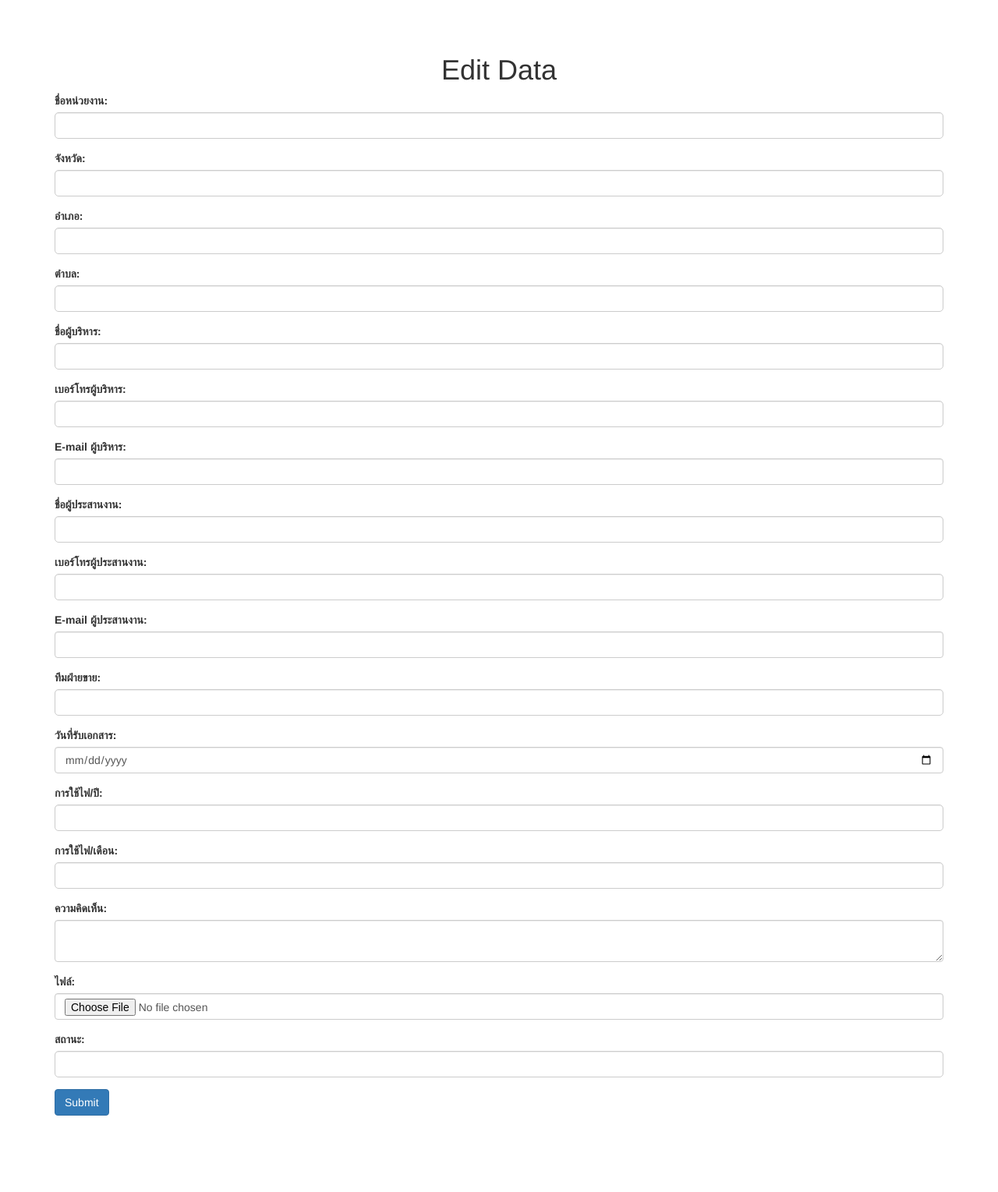
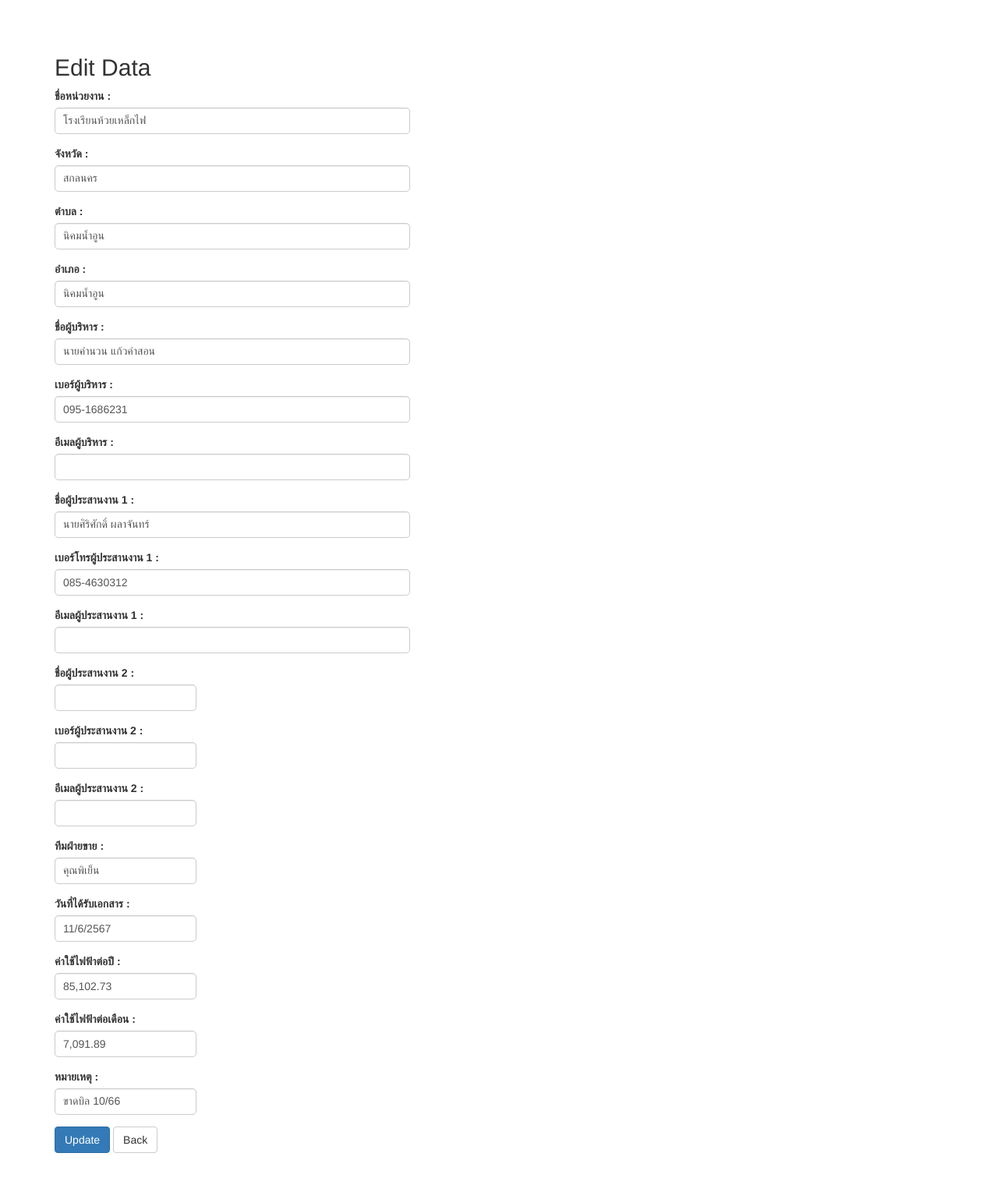
Before and after one commit to RagnaCrimson/EvoWeb, a PHP site: the page made by edit.php in a window 1280 px wide. Shown: the part 74-1603 px from the top of the page at 78% size. Before the commit the page ends 1505 px from the top, so only its background shows below. Run offline with PHP 8.4, Linux system fonts and the light colour scheme; a user stored in the database is signed in; data comes from the database, SQL or seed files in the repository.

Commit message:
edit&button update

```diff
--- /dev/null
+++ b/back.html
@@ -0,0 +1,61 @@
+<!DOCTYPE html>
+<html lang="en">
+<head>
+<meta charset="UTF-8">
+<meta name="viewport" content="width=device-width, initial-scale=1.0">
+<title>Back to Top Button</title>
+<link rel="stylesheet" href="styles.css">
+<style>
+    #backToTopBtn {
+    display: none;
+    position: fixed;
+    bottom: 20px;
+    right: 20px;
+    z-index: 99;
+}
+
+#backToTopBtn button {
+    background-color: #007bff;
+    color: white;
+    border: none;
+    padding: 10px 20px;
+    border-radius: 5px;
+    cursor: pointer;
+}
+
+#backToTopBtn button:hover {
+    background-color: #0056b3;
+}
+
+</style>
+</head>
+<body>
+    <!-- Your content here -->
+
+    <div id="backToTopBtn">
+        <button onclick="scrollToTop()">Back to Top</button>
+    </div>
+
+    <script>
+                // Function to scroll to the top of the page smoothly
+        function scrollToTop() {
+            window.scrollTo({
+                top: 0,
+                behavior: "smooth"
+            });
+        }
+
+        // Show/hide back to top button based on scroll position
+        window.onscroll = function() {
+            var backToTopBtn = document.getElementById("backToTopBtn");
+
+            if (document.body.scrollTop > 20 || document.documentElement.scrollTop > 20) {
+                backToTopBtn.style.display = "block";
+            } else {
+                backToTopBtn.style.display = "none";
+            }
+        };
+
+    </script>
+</body>
+</html>
--- a/edit.php
+++ b/edit.php
@@ -1,65 +1,44 @@
 <?php
-include 'connect.php';
+$server = "localhost";
+$username = "root";
+$password = "";
+$database = "datastore_db";
 
-if ($_SERVER["REQUEST_METHOD"] == "POST") {
-    $V_Name = $_POST['V_Name'];
-    $V_Province = $_POST['V_Province'];
-    $V_District = $_POST['V_District'];
-    $V_SubDistrict = $_POST['V_SubDistrict'];
-    $V_ExecName = $_POST['V_ExecName'];
-    $V_ExecPhone = $_POST['V_ExecPhone'];
-    $V_ExecMail = $_POST['V_ExecMail'];
-    $V_CoordName = $_POST['V_CoordName'];
-    $V_CoordPhone = $_POST['V_CoordPhone'];
-    $V_CoordMail = $_POST['V_CoordMail'];
-    $V_Sale = $_POST['V_Sale'];
-    $V_Date = $_POST['V_Date'];
-    $V_Electric_per_year = $_POST['V_Electric_per_year'];
-    $V_Electric_per_month = $_POST['V_Electric_per_month'];
-    $V_Comment = $_POST['V_Comment'];
-    $V_File = $_FILES['V_File']['name'];
-    $T_Status = $_POST['T_Status'];
+$objConnect = new mysqli($server, $username, $password, $database);
 
-    if (!empty($V_File)) {
-        $target_dir = "uploads/";
-        $target_file = $target_dir . basename($V_File);
-        if (!move_uploaded_file($_FILES['V_File']['tmp_name'], $target_file)) {
-            die("Error uploading file");
-        }
+if ($objConnect->connect_error) {
+    die("Connection failed: " . $objConnect->connect_error);
+}
+
+mysqli_query($objConnect, "SET NAMES utf8");
+
+if(isset($_GET['id'])) {
+    $id = $_GET['id'];
+
+    $strSQL_edit = "SELECT * FROM view WHERE V_Name = '$id'";
+    $result_edit = $objConnect->query($strSQL_edit);
+
+    if (!$result_edit) {
+        die("Query failed: " . $objConnect->error);
     }
 
-    $stmt = $objConnect->prepare("UPDATE view_info SET
-        V_Name=?,
-        V_Province=?,
-        V_District=?,
-        V_SubDistrict=?,
-        V_ExecName=?,
-        V_ExecPhone=?,
-        V_ExecMail=?,
-        V_CoordName=?,
-        V_CoordPhone=?,
-        V_CoordMail=?,
-        V_Sale=?,
-        V_Date=?,
-        V_Electric_per_year=?,
-        V_Electric_per_month=?,
-        V_Comment=?,
-        V_File=?,
-        T_Status=?
-        WHERE V_Name=?");
+    $row_edit = $result_edit->fetch_assoc();
+} else {
+    echo "No ID specified.";
+    exit;
+}
 
-    $stmt->bind_param("ssssssssssssssssss", $V_Name, $V_Province, $V_District, $V_SubDistrict, $V_ExecName, $V_ExecPhone, $V_ExecMail, $V_CoordName, $V_CoordPhone, $V_CoordMail, $V_Sale, $V_Date, $V_Electric_per_year, $V_Electric_per_month, $V_Comment, $V_File, $T_Status, $V_Name);
+if(isset($_POST['submit'])) {
+    // Update the record with the edited data
+    $newData = $_POST['data']; // Assuming you have form fields named accordingly
+    $strSQL_update = "UPDATE view SET ... WHERE V_Name = '$id'";
+    // Execute the update query
 
-    if ($stmt->execute()) {
+    if ($objConnect->query($strSQL_update) === TRUE) {
         echo "Record updated successfully";
-        header("Location: index.php");
-        exit();
     } else {
-        echo "Error updating record: " . $stmt->error;
+        echo "Error updating record: " . $objConnect->error;
     }
-
-    $stmt->close();
-    $objConnect->close();
 }
 ?>
 
@@ -68,89 +47,96 @@
 <head>
     <meta charset="UTF-8">
     <meta name="viewport" content="width=device-width, initial-scale=1.0">
-    <link rel="stylesheet" href="style.css">
+    <title>Edit Data</title>
     <link rel="stylesheet" href="https://maxcdn.bootstrapcdn.com/bootstrap/3.4.1/css/bootstrap.min.css">
-    <script src="https://ajax.googleapis.com/ajax/libs/jquery/3.7.1/jquery.min.js"></script>
-    <script src="https://maxcdn.bootstrapcdn.com/bootstrap/3.4.1/js/bootstrap.min.js"></script>
-    <title>Dashbord Admin</title>
 </head>
 <body>
     <?php include 'header.php'; ?>
+    <div class="container">
+        <h2>Edit Data</h2>
+        <form method="post">
 
-    <div class="container tabcontent">
-        <h1>Edit Data</h1>
-        <form action="edit.php" method="POST" enctype="multipart/form-data">
-            <input type="hidden" name="id" value="<?php echo isset($row['V_Name']) ? $row['V_Name'] : ''; ?>">
+        <div class="left">
             <div class="form-group">
-                <label for="V_Name">ชื่อหน่วยงาน:</label>
-                <input type="text" class="form-control" id="V_Name" name="V_Name" value="<?php echo isset($row['V_Name']) ? $row['V_Name'] : ''; ?>" required>
+                <label for="name">ชื่อหน่วยงาน :</label>
+                <input type="text" class="form-control" id="name" name="data[V_Name]" value="<?php echo $row_edit['V_Name']; ?>">
             </div>
             <div class="form-group">
-                <label for="V_Province">จังหวัด:</label>
-                <input type="text" class="form-control" id="V_Province" name="V_Province" value="<?php echo isset($row['V_Province']) ? $row['V_Province'] : ''; ?>">
+                <label for="province">จังหวัด :</label>
+                <input type="text" class="form-control" id="province" name="data[V_Province]" value="<?php echo $row_edit['V_Province']; ?>">
             </div>
             <div class="form-group">
-                <label for="V_District">อำเภอ:</label>
-                <input type="text" class="form-control" id="V_District" name="V_District" value="<?php echo isset($row['V_District']) ? $row['V_District'] : ''; ?>">
+                <label for="distric">ตำบล :</label>
+                <input type="text" class="form-control" id="distric" name="data[V_District]" value="<?php echo $row_edit['V_District']; ?>">
             </div>
             <div class="form-group">
-                <label for="V_SubDistrict">ตำบล:</label>
-                <input type="text" class="form-control" id="V_SubDistrict" name="V_SubDistrict" value="<?php echo isset($row['V_SubDistrict']) ? $row['V_SubDistrict'] : ''; ?>">
+                <label for="V_SubDistrict">อำเภอ :</label>
+                <input type="text" class="form-control" id="province" name="data[V_SubDistrict]" value="<?php echo $row_edit['V_SubDistrict']; ?>">
             </div>
             <div class="form-group">
-                <label for="V_ExecName">ชื่อผู้บริหาร:</label>
-                <input type="text" class="form-control" id="V_ExecName" name="V_ExecName" value="<?php echo isset($row['V_ExecName']) ? $row['V_ExecName'] : ''; ?>">
+                <label for="ExecName">ชื่อผู้บริหาร :</label>
+                <input type="text" class="form-control" id="ExecName" name="data[V_ExecName]" value="<?php echo $row_edit['V_ExecName']; ?>">
             </div>
             <div class="form-group">
-                <label for="V_ExecPhone">เบอร์โทรผู้บริหาร:</label>
-                <input type="text" class="form-control" id="V_ExecPhone" name="V_ExecPhone" value="<?php echo isset($row['V_ExecPhone']) ? $row['V_ExecPhone'] : ''; ?>">
+                <label for="ExecPhone">เบอร์ผู้บริหาร :</label>
+                <input type="text" class="form-control" id="ExecPhone" name="data[V_ExecPhone]" value="<?php echo $row_edit['V_ExecPhone']; ?>">
             </div>
             <div class="form-group">
-                <label for="V_ExecMail">E-mail ผู้บริหาร:</label>
-                <input type="email" class="form-control" id="V_ExecMail" name="V_ExecMail" value="<?php echo isset($row['V_ExecMail']) ? $row['V_ExecMail'] : ''; ?>">
+                <label for="ExecMail">อีเมลผู้บริหาร :</label>
+                <input type="text" class="form-control" id="ExecMail" name="data[V_ExecMail]" value="<?php echo $row_edit['V_ExecMail']; ?>">
             </div>
             <div class="form-group">
-                <label for="V_CoordName">ชื่อผู้ประสานงาน:</label>
-                <input type="text" class="form-control" id="V_CoordName" name="V_CoordName" value="<?php echo isset($row['V_CoordName']) ? $row['V_CoordName'] : ''; ?>">
+                <label for="CoordName1">ชื่อผู้ประสานงาน 1 :</label>
+                <input type="text" class="form-control" id="CoordName1" name="data[V_CoordName1]" value="<?php echo $row_edit['V_CoordName1']; ?>">
             </div>
             <div class="form-group">
-                <label for="V_CoordPhone">เบอร์โทรผู้ประสานงาน:</label>
-                <input type="text" class="form-control" id="V_CoordPhone" name="V_CoordPhone" value="<?php echo isset($row['V_CoordPhone']) ? $row['V_CoordPhone'] : ''; ?>">
+                <label for="CoordPhone1">เบอร์โทรผู้ประสานงาน 1 :</label>
+                <input type="text" class="form-control" id="CoordPhone1" name="data[V_CoordPhone1]" value="<?php echo $row_edit['V_CoordPhone1']; ?>">
             </div>
             <div class="form-group">
-                <label for="V_CoordMail">E-mail ผู้ประสานงาน:</label>
-                <input type="email" class="form-control" id="V_CoordMail" name="V_CoordMail" value="<?php echo isset($row['V_CoordMail']) ? $row['V_CoordMail'] : ''; ?>">
+                <label for="CoordMail1">อีเมลผู้ประสานงาน 1 :</label>
+                <input type="text" class="form-control" id="CoordMail1" name="data[V_CoordMail1]" value="<?php echo $row_edit['V_CoordMail1']; ?>">
+            </div>
+
+        <div class="right">
+            <div class="form-group">
+                <label for="CoordName2">ชื่อผู้ประสานงาน 2 :</label>
+                <input type="text" class="form-control" id="CoordName2" name="data[V_CoordName2]" value="<?php echo $row_edit['V_CoordName2']; ?>">
             </div>
             <div class="form-group">
-                <label for="V_Sale">ทีมฝ่ายขาย:</label>
-                <input type="text" class="form-control" id="V_Sale" name="V_Sale" value="<?php echo isset($row['V_Sale']) ? $row['V_Sale'] : ''; ?>">
+                <label for="CoordPhone2">เบอร์ผู้ประสานงาน 2 :</label>
+                <input type="text" class="form-control" id="CoordPhone2" name="data[V_CoordPhone2]" value="<?php echo $row_edit['V_CoordPhone2']; ?>">
             </div>
             <div class="form-group">
-                <label for="V_Date">วันที่รับเอกสาร:</label>
-                <input type="date" class="form-control" id="V_Date" name="V_Date" value="<?php echo isset($row['V_Date']) ? $row['V_Date'] : ''; ?>">
+                <label for="CoordMail1">อีเมลผู้ประสานงาน 2 :</label>
+                <input type="text" class="form-control" id="CoordMail1" name="data[V_CoordMail1]" value="<?php echo $row_edit['V_CoordMail1']; ?>">
             </div>
             <div class="form-group">
-                <label for="V_Electric_per_year">การใช้ไฟ/ปี:</label>
-                <input type="number" class="form-control" id="V_Electric_per_year" name="V_Electric_per_year" value="<?php echo isset($row['V_Electric_per_year']) ? $row['V_Electric_per_year'] : ''; ?>">
+                <label for="sale">ทีมฝ่ายขาย :</label>
+                <input type="text" class="form-control" id="sale" name="data[V_Sale]" value="<?php echo $row_edit['V_Sale']; ?>">
             </div>
             <div class="form-group">
-                <label for="V_Electric_per_month">การใช้ไฟ/เดือน:</label>
-                <input type="number" class="form-control" id="V_Electric_per_month" name="V_Electric_per_month" value="<?php echo isset($row['V_Electric_per_month']) ? $row['V_Electric_per_month'] : ''; ?>">
+                <label for="Date">วันที่ได้รับเอกสาร :</label>
+                <input type="text" class="form-control" id="Date" name="data[V_Date]" value="<?php echo $row_edit['V_Date']; ?>">
             </div>
             <div class="form-group">
-                <label for="V_Comment">ความคิดเห็น:</label>
-                <textarea class="form-control" id="V_Comment" name="V_Comment"><?php echo isset($row['V_Comment']) ? $row['V_Comment'] : ''; ?></textarea>
+                <label for="Electric_per_year">ค่าใช้ไฟฟ้าต่อปี :</label>
+                <input type="text" class="form-control" id="Electric_per_year" name="data[V_Electric_per_year]" value="<?php echo $row_edit['V_Electric_per_year']; ?>">
             </div>
             <div class="form-group">
-                <label for="V_File">ไฟล์:</label>
-                <input type="file" class="form-control" id="V_File" name="V_File">
+                <label for="Electric_per_month">ค่าใช้ไฟฟ้าต่อเดือน :</label>
+                <input type="text" class="form-control" id="Electric_per_month" name="data[V_Electric_per_month]" value="<?php echo $row_edit['V_Electric_per_month']; ?>">
             </div>
             <div class="form-group">
-                <label for="T_Status">สถานะ:</label>
-                <input type="text" class="form-control" id="T_Status" name="T_Status" value="<?php echo isset($row['T_Status']) ? $row['T_Status'] : ''; ?>">
+                <label for="comment">หมายเหตุ :</label>
+                <input type="text" class="form-control" id="Ecomment" name="data[V_comment]" value="<?php echo $row_edit['V_comment']; ?>">
             </div>
-            <button type="submit" class="btn btn-primary">Submit</button>
+        </div>
+
+            <button type="submit" name="submit" class="btn btn-primary">Update</button>
+            <a href="data_view.php" class="btn btn-default">Back</a>
         </form>
+        <?php include 'back.html'; ?>
     </div>
 </body>
 </html>
```
Also changed, not shown: dashboard.php (+9 -9 lines), data_view.php (+2 -9 lines), index.php (+8 -8 lines), status_view.php (+12 -4 lines).
